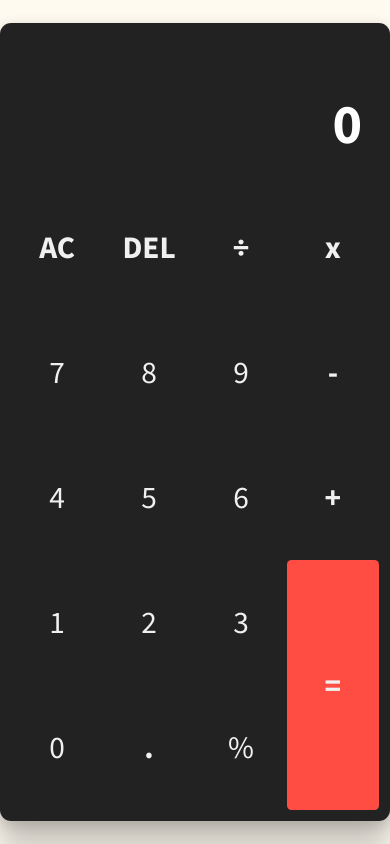
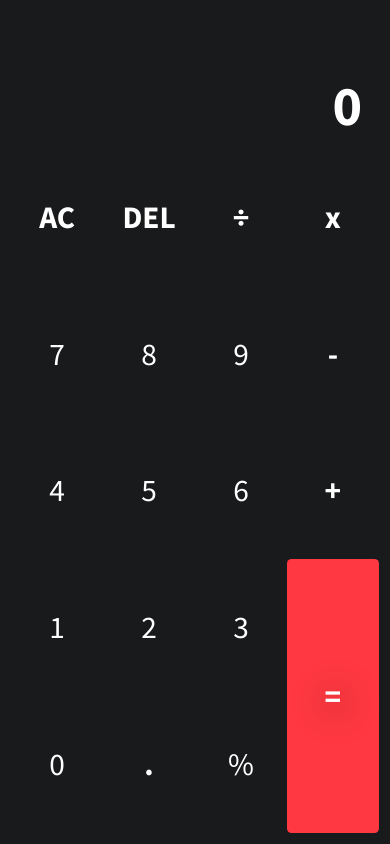
Before and after one commit to DarkWool/calculator, a plain HTML site: page index.html in a window 390 px wide. Drawn offline with Linux system fonts and the light colour scheme.

Commit message:
Responsive design for mobile devices, changed main colors, set active states for buttons and a few general tweaks.

```diff
--- a/styles/main.css
+++ b/styles/main.css
@@ -1,10 +1,13 @@
 @import url('https://fonts.googleapis.com/css2?family=Inconsolata:wght@200;300;400;500;600;700;800;900&family=Source+Sans+Pro:wght@200;300;400;600;700;900&family=Spartan:wght@100;200;300;400;500;600;700;800&display=swap');
 
 :root {
-    --calculatorColor: #222222;
+    --calculatorColor: #181a1b;
+    /* #222222 */
     /* #181a1b */
-    --secondaryColor: #ff4d43;
+    /* #131417 */
+    --secondaryColor: #FF3841;
     /* #FF3841 */
+    --textColor: #fff;
 }
 
 * {
@@ -33,7 +36,6 @@ body {
     grid-auto-rows: minmax(125px, auto);
     max-width: 500px;
     margin: 0 auto;
-    /* word-break: break-all; */
     flex-grow: 1;
     background-color: var(--calculatorColor);
     box-shadow:
@@ -43,7 +45,7 @@ body {
     /* box-shadow: 0px 2.3px 14.1px rgba(0, 0, 0, 0.104), 0px 7.8px 20.3px rgba(0, 0, 0, 0.122), 0px 35px 33px rgba(0, 0, 0, 0.14); */
     padding: .5rem;
     border-radius: .5rem;
-    color: #fff;
+    color: var(--textColor);
 }
 
 #display {
@@ -51,25 +53,32 @@ body {
     /* background-color: #dcebf9; */
     text-align: right;
     line-height: .95;
-    padding: 1rem .75rem;
+    padding: 1rem .75rem 0rem .75rem;
     word-break: break-all;
 }
 
 button {
-    color: #f0f0f0;
+    color: var(--textColor);
     background-color: var(--calculatorColor);
     transition: background-color .2s, font-size .15s;
     border: none;
     border-radius: .2rem;
+    cursor: pointer;
 }
 
 button:hover {
     background-color: #3a3a3a;
 }
 
+button:active {
+    background-color: #2c2c2c;
+}
+
 #lastOperation {
+    min-height: 40px;
+    font-weight: 500;
     color: #959595;
-    min-height: 40px;
+    margin-bottom: .5rem;
 }
 
 #currentOperation {
@@ -79,11 +88,15 @@ button:hover {
 #enter-btn {
     grid-area: 5 / 4 / 7 / 5;
     background-color: var(--secondaryColor);
+    text-shadow: 2px 5px 35px black;
 }
 
 #enter-btn:hover {
     background-color: #d3342c;
-    cursor: pointer;
+}
+
+#enter-btn:active {
+    background-color: #c0272e;
 }
 
 /* ----- Utility classes ----- */
@@ -91,3 +104,16 @@ button:hover {
 .operator {
     font-weight: bold;
 }
+
+@media only screen and (max-width: 768px) {
+    #calc-container {
+        box-shadow: none;
+        border-radius: 0;
+        height: 100vh;
+        grid-template-rows: repeat(6, 1fr);
+    }
+
+    #display {
+        padding: .75rem .75rem .5rem .75rem;
+    }
+}
```
